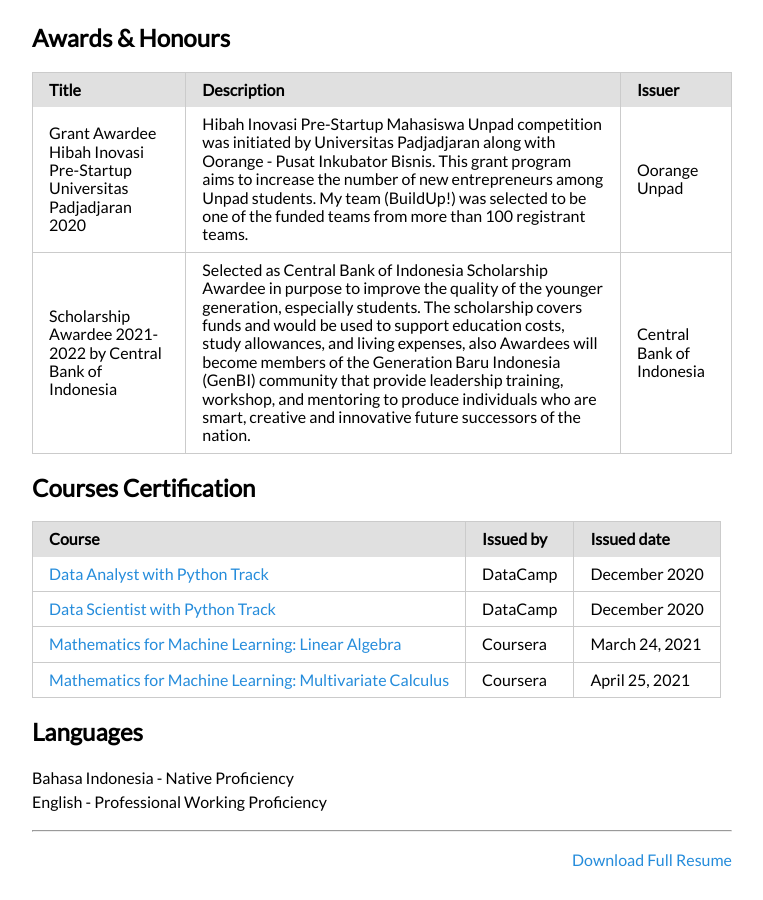
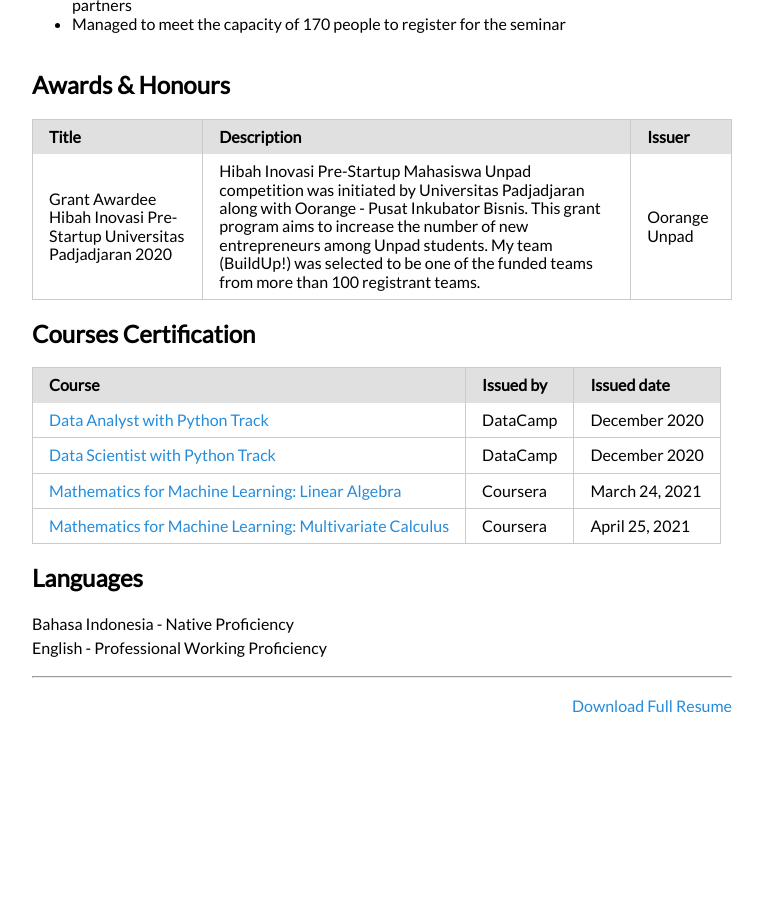
Before and after one commit to imfery/imfery.github.io, a Jekyll site: the page built from resume.md, in a window 1280 px wide and 900 px high, scrolled down 1739 px. Shown: the whole window, without its empty margins (258-1021 px from the left). Built offline with Jekyll 4.4.1, drawn with Linux system fonts in a browser that asks for light colours; nearby versions of some CDN libraries; after the commit the page ends 2493 px from its top, so only the background shows below that; some of the changed text lies outside the part shown.

Commit message:
Update resume.md

```diff
--- a/resume.md
+++ b/resume.md
@@ -85,12 +87,6 @@ September 2019 - November 2019
     <td>Hibah Inovasi Pre-Startup Mahasiswa Unpad competition was initiated by Universitas Padjadjaran along with Oorange - Pusat Inkubator Bisnis. This grant program aims to increase the number of new entrepreneurs among Unpad students. My team (BuildUp!) was selected to be one of the funded teams from more than 100 registrant teams.</td>
     <td>Oorange Unpad</td>
 </tr>
-
-<tr>
-    <td>Scholarship Awardee 2021-2022 by Central Bank of Indonesia</td>
-    <td>Selected as Central Bank of Indonesia Scholarship Awardee in purpose to improve the quality of the younger generation, especially students. The scholarship covers funds and would be used to support education costs, study allowances, and living expenses, also Awardees will become members of the Generation Baru Indonesia (GenBI) community that provide leadership training, workshop, and mentoring to produce individuals who are smart, creative and innovative future successors of the nation.</td>
-    <td>Central Bank of Indonesia</td>
-</tr>
 </table>
 
 
```
Also changed, not shown: other parts of resume.md (+4 -2 lines).
